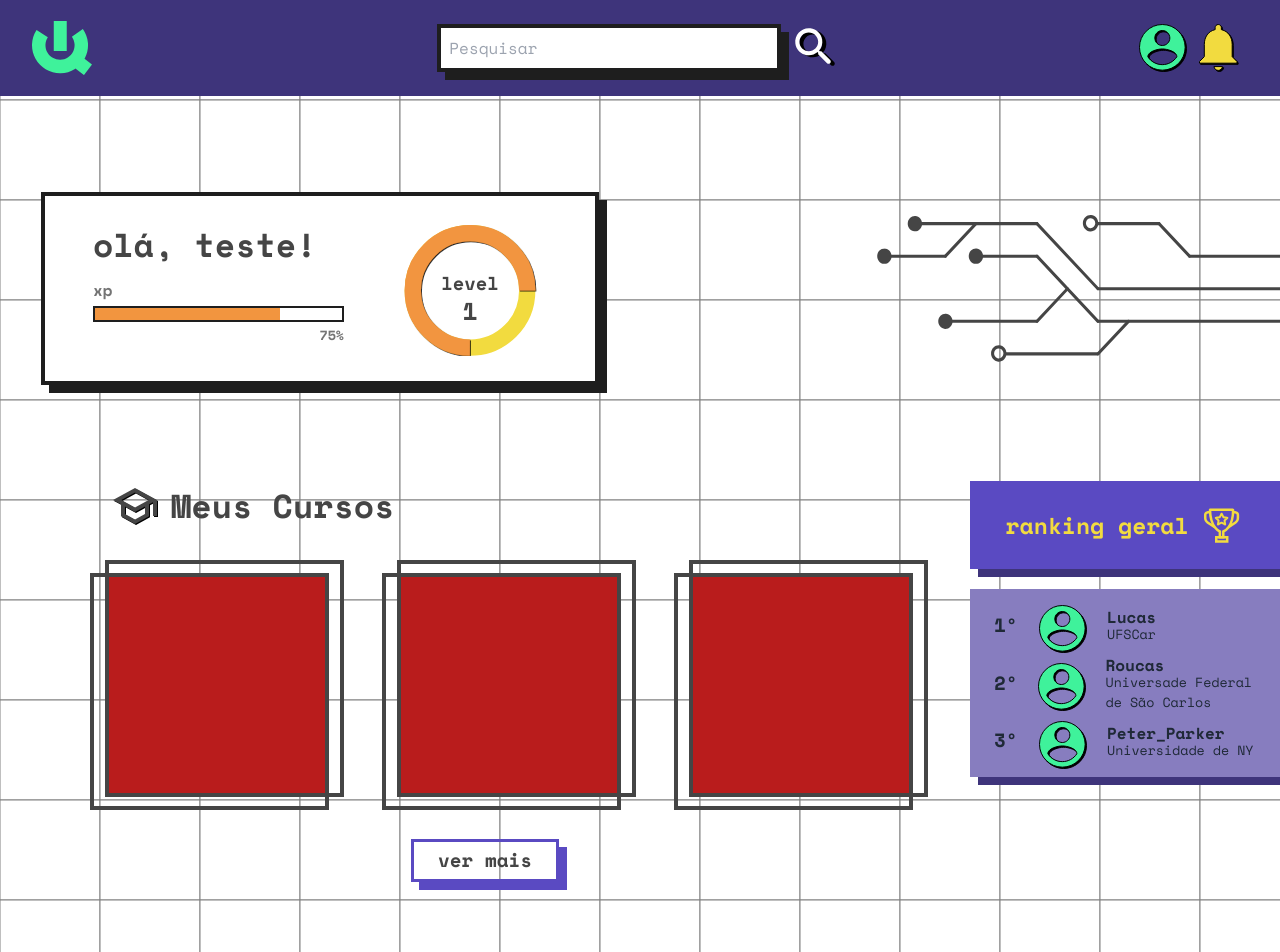
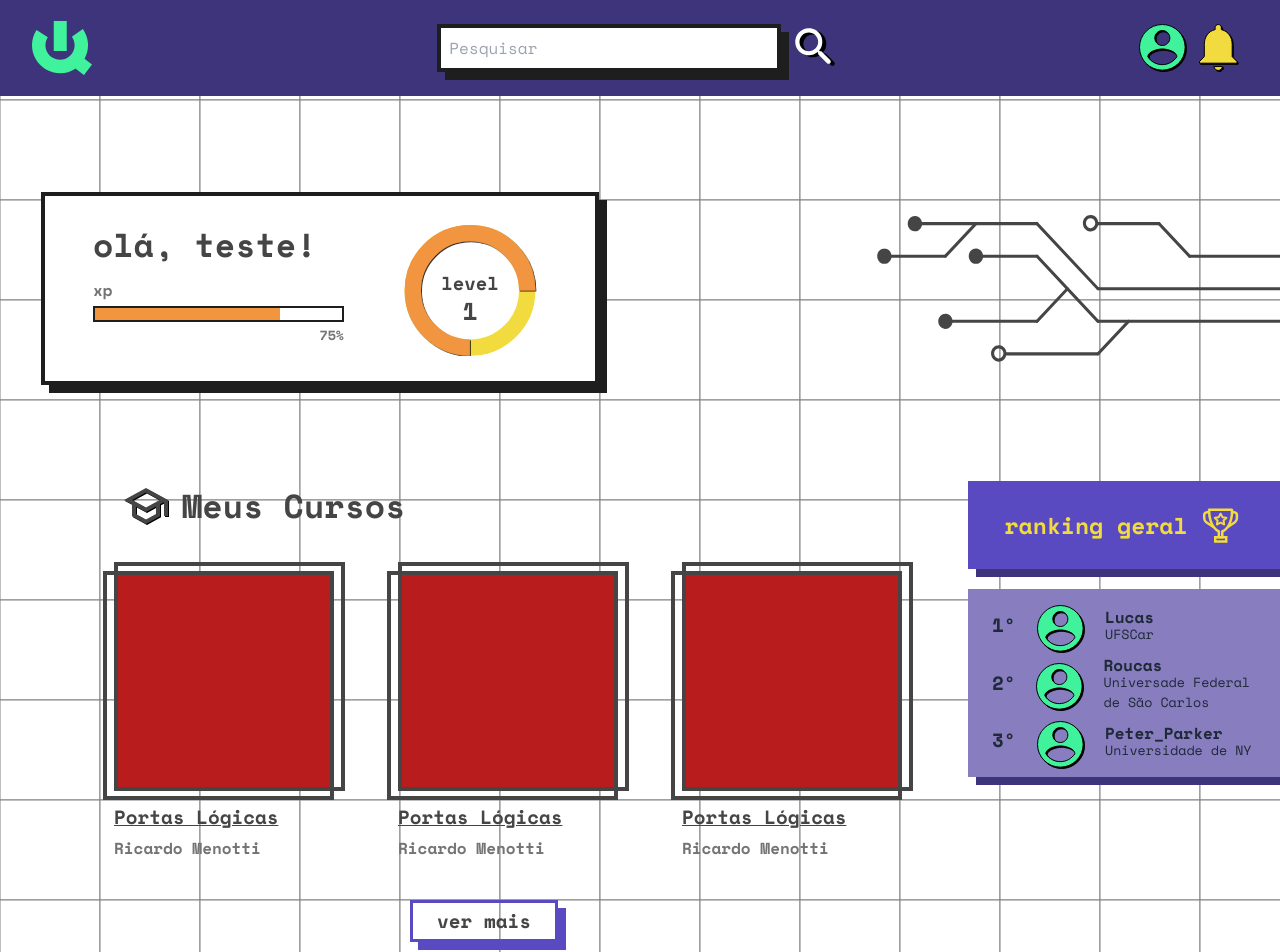
Before and after one commit to QuestIO42/App-frontend, a React (Vite) app: page /home in a window 1280 px wide. Shown: the top 952 px of the page. Built offline with nearby package versions, Linux system fonts and the light colour scheme.

Commit message:
fix CoursesTemplate

```diff
--- a/src/components/home/CoursesTemplate.tsx
+++ b/src/components/home/CoursesTemplate.tsx
@@ -18,10 +18,9 @@ export default function CoursesTemplate({ title, Icon, IsRectangle }: CoursesTem
 
       <div className="ml-12 flex flex-wrap justify-center gap-16">
         {[...Array(3)].map((_, index) => (
-          <ModalSquareForm key={index}>
-            <div className={`bg-red-700 ${IsRectangle ? 'h-[157px] w-[264px]': 'h-[220px] w-[220px]' }`}></div>
-
-          </ModalSquareForm>
+                    <ModalSquareForm key={index} courseName="Portas Lógicas" courseTeacher="Ricardo Menotti" >
+                    <div className={`bg-red-700 ${IsRectangle ? 'h-[157px] w-[264px]': 'h-[220px] w-[220px]' }`}></div>
+                  </ModalSquareForm>
         ))}
       </div>
       <Button text="ver mais"></Button>
--- a/src/components/utility/ModalSquareForm.tsx
+++ b/src/components/utility/ModalSquareForm.tsx
@@ -8,10 +8,21 @@ interface ModalSquareFormProps {
 
 export default function ModalSquareForm({ children, courseName, courseTeacher }: ModalSquareFormProps) {
   return (
-    <div className="relative flex h-fit w-fit p-1 items-center justify-center">
-      <div className="absolute bottom-[2px] left-[2px] h-[104%] w-[105%] border-4 border-cinza"></div>
-      <div className="absolute right-[2px] top-[2px] h-[104%] w-[105%] border-4 border-cinza"></div>
-      {children}
+    <div className="flex flex-col h-fit w-fit">
+
+      <div className="relative flex h-fit w-fit items-center justify-center">
+        <div className="absolute bottom-0 left-0 h-[104%] w-[105%] border-4 border-cinza"></div>
+        <div className="absolute right-0 top-0 h-[104%] w-[105%] border-4 border-cinza"></div>
+        {children}
+
+      </div>
+
+        <p className="mt-3 text-xl text-left font-bold underline text-cinza">
+        { courseName }
+        </p>
+        <p className="mt-1 text-left font-bold text-cinzaClaro">
+          { courseTeacher }
+        </p>
     </div>
   )
 }
```
